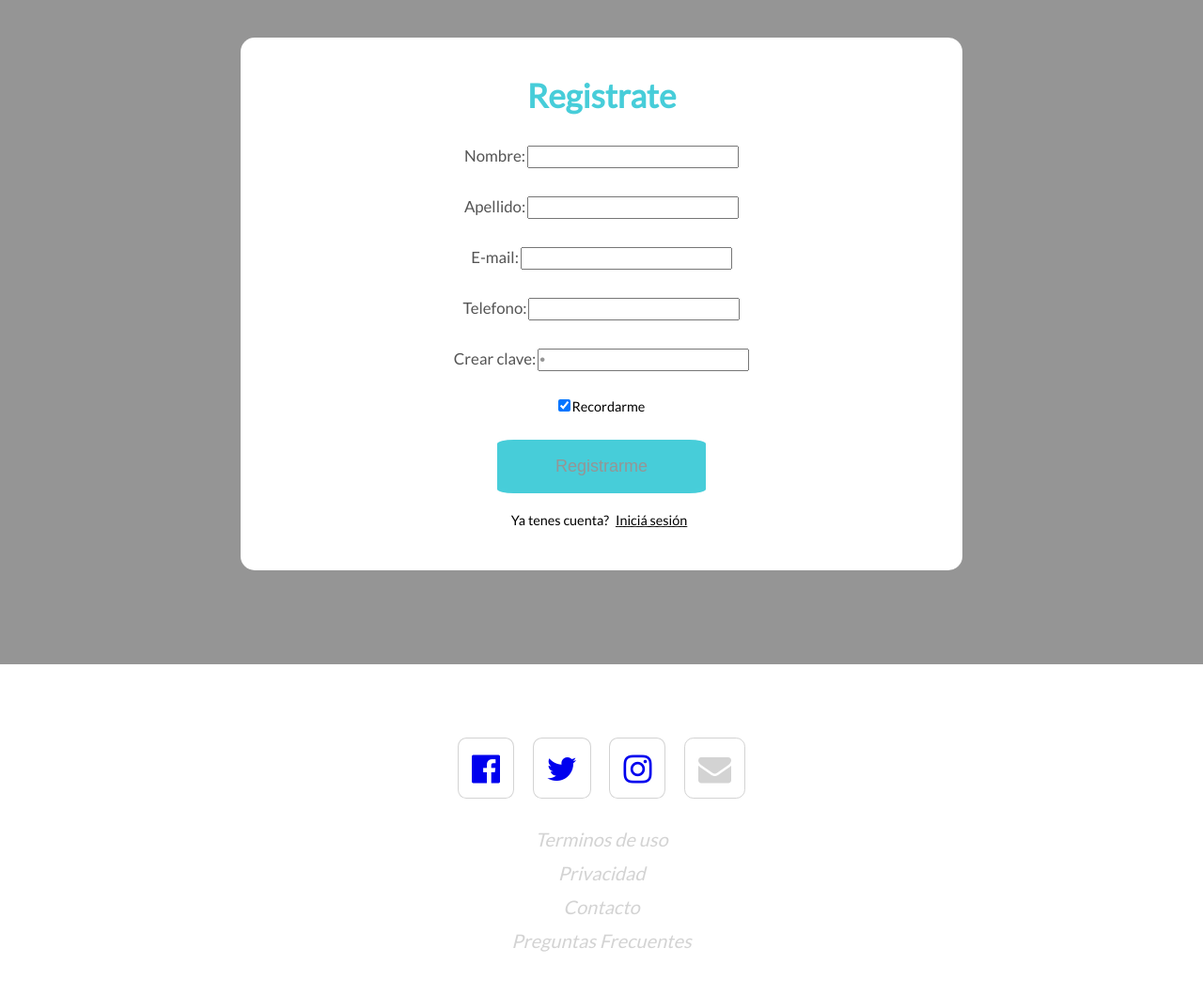
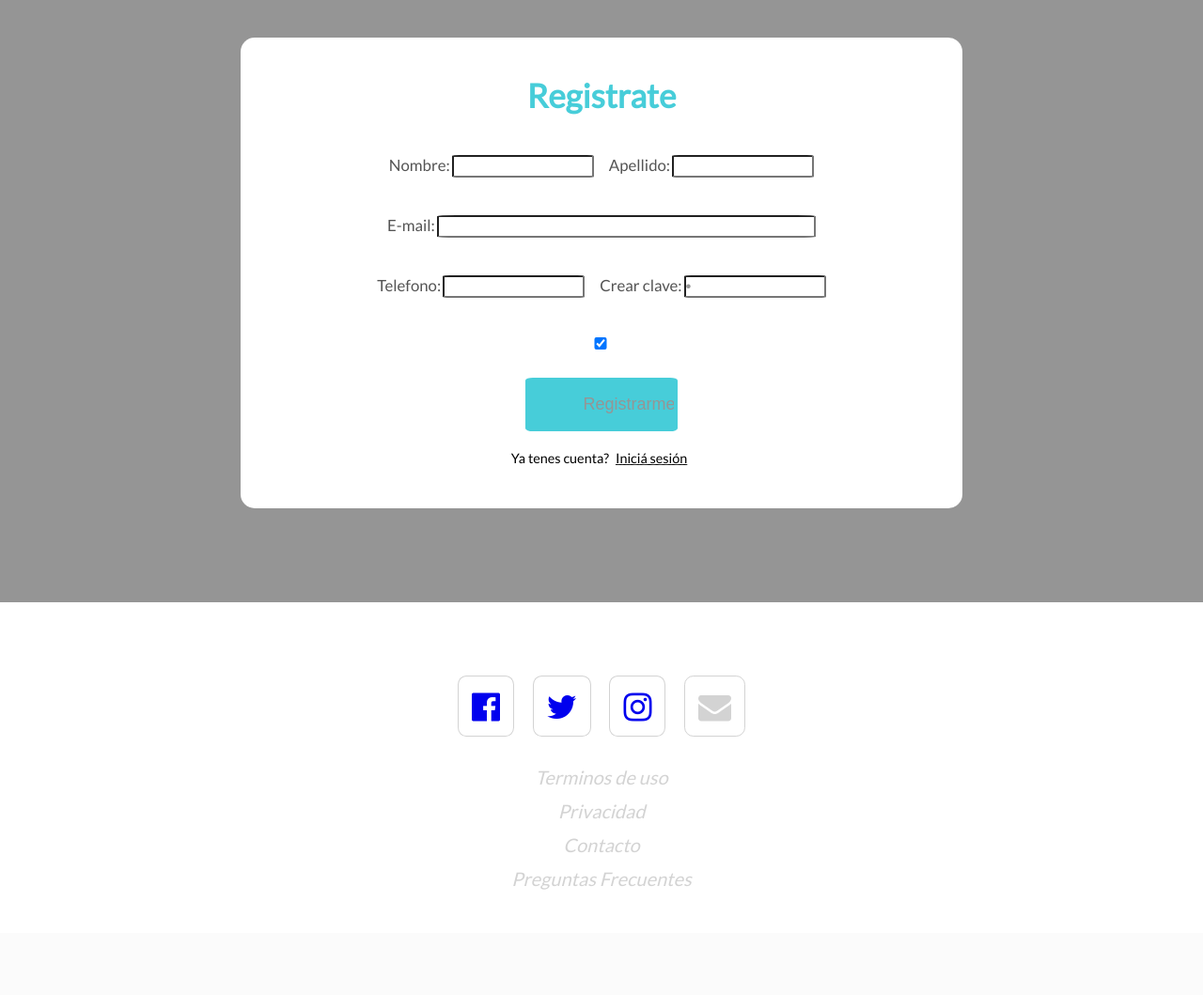
Before and after one commit to jjdebuchy/MuuSimple, a PHP site: page /registro.php in a window 1280 px wide. Shown: the part 40-1099 px from the top of the page at 94% size. After the commit the page ends 1033 px from the top, so only its background shows below. Run offline with PHP 8.4, Linux system fonts and the light colour scheme.

Commit message:
Reacomode los campos del formulario
A partir de cierta resolucion se reacomodan horizontalmente

```diff
--- a/css/style.css
+++ b/css/style.css
@@ -210,11 +210,6 @@ footer a:hover {
   top: 10px;
   left: 2px;
 }
-
-.contenedor{
-
-}
-
 .listaFAQ {
   clear:both;
   margin-top: 4em;
@@ -255,6 +250,7 @@ footer a:hover {
 }
 .formulario input{
   color: #959595;
+  border-radius:5%;
 }
 
 .formulario{
@@ -308,10 +304,30 @@ label, input{
   .formulario{
     max-width: 75%;
   }
+  .mail input{
+    width:80%;
+    max-width: 10em;
+  }
+}
+@media (min-width: 450px) {
+  input{
+      width: 9em;
+  }
+  .mail input{
+    width: 75%;
+    max-width: 12em;
+  }
+  .nombre , .apellido , .telefono , .clave{
+    display: inline-block;
+    margin: 10px 0.7em;
+  }
 }
 @media (min-width: 750px) {
   .formulario{
     max-width: 60%;
+  }
+  .mail input{
+    max-width: 24em;
   }
 }
 
--- a/registro.php
+++ b/registro.php
@@ -60,8 +60,8 @@
         <div class="barra-navegacion">
           <ul>
             <li><a href="index.html">Home</a></li>
-            <li><a href="registro.html">Registrate</a></li>
-            <li><a href="login.html">Ingresar</a></li>
+            <li><a href="registro.php">Registrate</a></li>
+            <li><a href="log-in.php">Ingresar</a></li>
             <li><a href="#">Vender</a></li>
             <li><a href="FAQ.html"><i class="fa fa-question-circle" aria-hidden="true"></i></a></li>
           </ul>
@@ -84,19 +84,28 @@
             </ul>
         </div>
         <?php } ?>
-        <label for="nombre">Nombre:</label>
-        <input type="text" name="nombre" id="nombre" value='<?= $nombreDefault ?>'><br>
-        <label for="apellido">Apellido:</label>
-        <input type="text" name="apellido" id="apellido" value='<?= $apellidoDefault ?>'><br>
-        <label for="mail">E-mail:</label>
-        <input type="e-mail" name="mail" id="mail" value='<?= $mailDefault ?>'><br>
-        <label for="telefono">Telefono:</label>
-        <input type="tel" name="telefono" id="telefono" value='<?= $telefonoDefault ?>'><br>
-        <label for="clave">Crear clave:</label>
-        <input type="password" name="clave" value='<?= $claveDefault ?>'><br>
-        <input type="checkbox" name="recordar" value="recordar" checked="checked"> <p class="recordarme">
-          Recordarme
-        </p>
+        <div class="nombre">
+          <label for="nombre">Nombre:</label>
+          <input type="text" name="nombre" id="nombre" value='<?= $nombreDefault ?>'>
+        </div>
+        <div class="apellido">
+          <label for="apellido">Apellido:</label>
+          <input type="text" name="apellido" id="apellido" value='<?= $apellidoDefault ?>'>
+        </div>
+        <div class="mail">
+          <label for="mail">E-mail:</label>
+          <input type="e-mail" name="mail" id="mail" value='<?= $mailDefault ?>'>
+        </div>
+        <div class="telefono">
+          <label for="telefono">Telefono:</label>
+          <input type="tel" name="telefono" id="telefono" value='<?= $telefonoDefault ?>'>
+        </div>
+        <div class="clave">
+          <label for="clave">Crear clave:</label>
+          <input type="password" name="clave" value='<?= $claveDefault ?>'>
+        </div> <br>
+        <input type="checkbox" name="recordar" value="recordar" checked="checked">
+        <label for="recordarme"></label>
         <br>
         <input type="submit" value="Registrarme" class="btn">
       </form>
```
